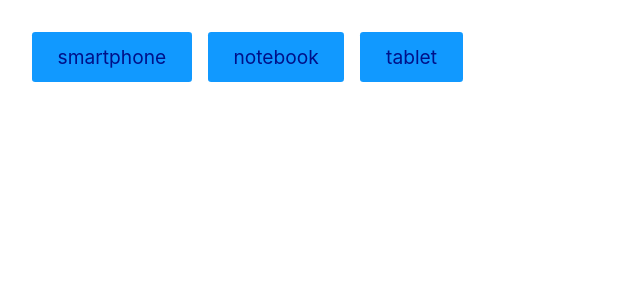
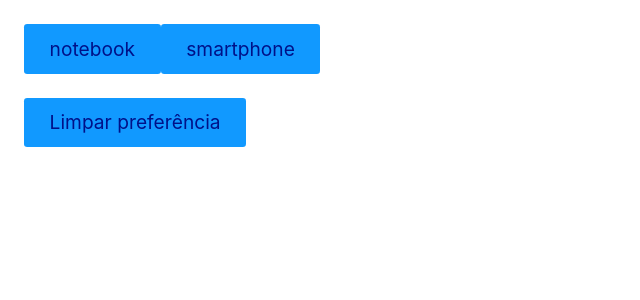
Before and after one commit to EdineiPinho/React-Tests, a React (Create React App) app: page / in a window 1280 px wide. Shown: the top 300 px of the page, without its empty margins (0-640 px from the left). Built offline with nearby package versions, Linux system fonts and the light colour scheme.

Commit message:
Working with API and UseEffect

```diff
--- a/src/App.js
+++ b/src/App.js
@@ -1,12 +1,10 @@
 import React from 'react';
-import HookUseStatesAPI from './Hooks/HookUseStates/HookUseStatesAPI';
-
-
+import HookUseEffect from './Hooks/HookUseEffect/HookUseEffect';
 
 const App = () => {
 
   return (<React.Fragment>
-    <HookUseStatesAPI />
+    <HookUseEffect />
   </React.Fragment>);
 };
 
--- /dev/null
+++ b/src/Hooks/HookUseEffect/HookUseEffect.js
@@ -0,0 +1,44 @@
+import React from 'react';
+import Produto from './Produto';
+
+const HookUseEffect = () => {
+  const [dados, setDados] = React.useState(null);
+
+  React.useEffect(() => {
+    if (localStorage.getItem('dados')) {
+      const produto = localStorage.getItem('dados');
+      fetchProduct(produto)
+    }
+  }, [])
+
+  async function fetchProduct(e) {
+    const response = await fetch(`https://ranekapi.origamid.dev/json/api/produto/${e}`);
+    const json = await response.json();
+    setDados(json);
+  }
+
+  function handleClique(e) {
+    const produto = e.target.innerText
+    fetchProduct(produto);
+    localStorage.setItem('dados', produto)
+  }
+
+  function limparPreferencia() {
+    localStorage.clear();
+    setDados(null);
+  }
+
+
+  return (
+    <div>
+      <button onClick={handleClique}>notebook</button>
+      <button onClick={handleClique}>smartphone</button>
+      {dados && <Produto dados={dados} />}
+      <br />
+      <br />
+      <button onClick={limparPreferencia}>Limpar preferência</button>
+    </div>
+  )
+}
+
+export default HookUseEffect;
--- /dev/null
+++ b/src/Hooks/HookUseEffect/Produto.js
@@ -0,0 +1,12 @@
+import React from 'react'
+
+const Produto = ({ dados }) => {
+  return (
+    <div>
+      <h1>{dados.nome}</h1>
+      <p>R$ {dados.preco}</p>
+    </div>
+  )
+}
+
+export default Produto
```
